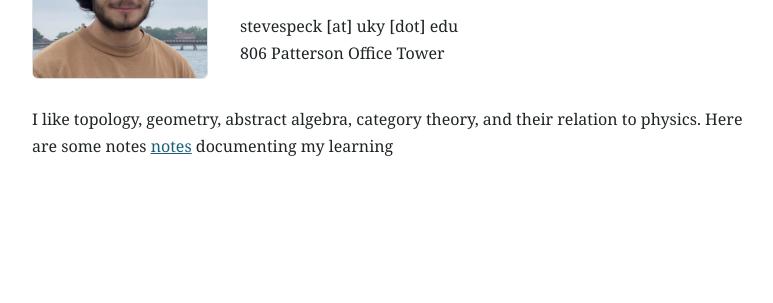
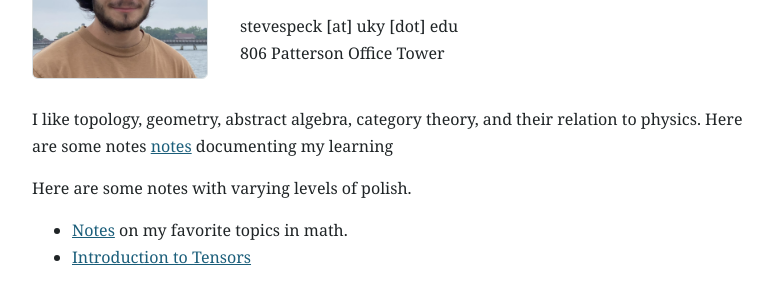
Before and after one commit to steve-speck/steve-speck.github.io, a plain HTML site: page index.html in a window 1280 px wide. Shown: the part 137-440 px from the top of the page, without its empty margins (248-1021 px from the left). Drawn offline with Linux system fonts and the light colour scheme.

```diff
--- a/index.html
+++ b/index.html
@@ -89,7 +89,14 @@
     </div>
 
     <p style="margin-top:1.5rem">I like topology, geometry, abstract algebra, category theory, and their relation to physics. Here are some notes <a href="https://steve-speck.github.io/research-notes/">notes</a> documenting my learning</p>
-<!--
+
+    <p> Here are some notes with varying levels of polish. </p>
+
+    <ul>
+  <li><a href="https://steve-speck.github.io/research-notes/">Notes</a> on my favorite topics in math.</li>
+  <li><a href="https://steve-speck.github.io/Introduction-to-Tensors/">Introduction to Tensors</a></li>
+</ul>
+    <!--
     <h2 id="interests">Interests</h2>
     <p>One or two sentences about the topics you are most curious about.</p>
 
```
